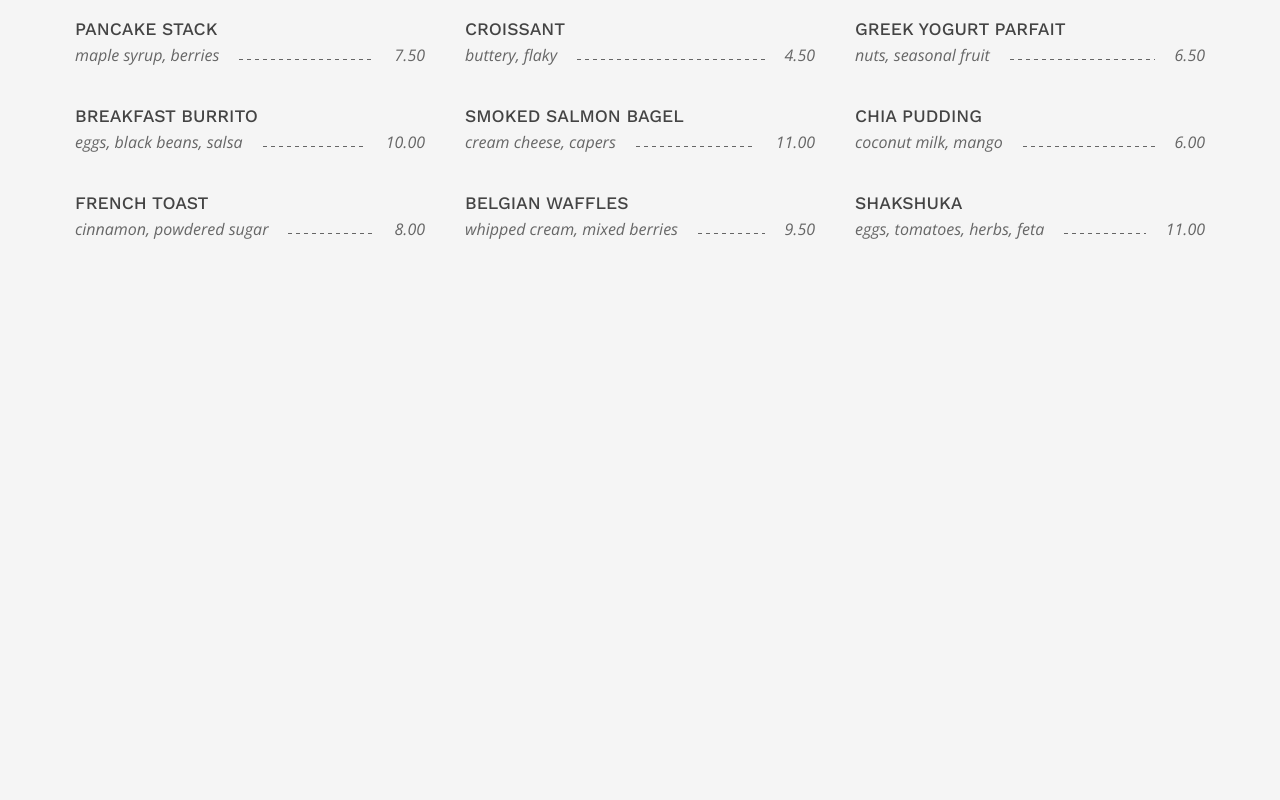
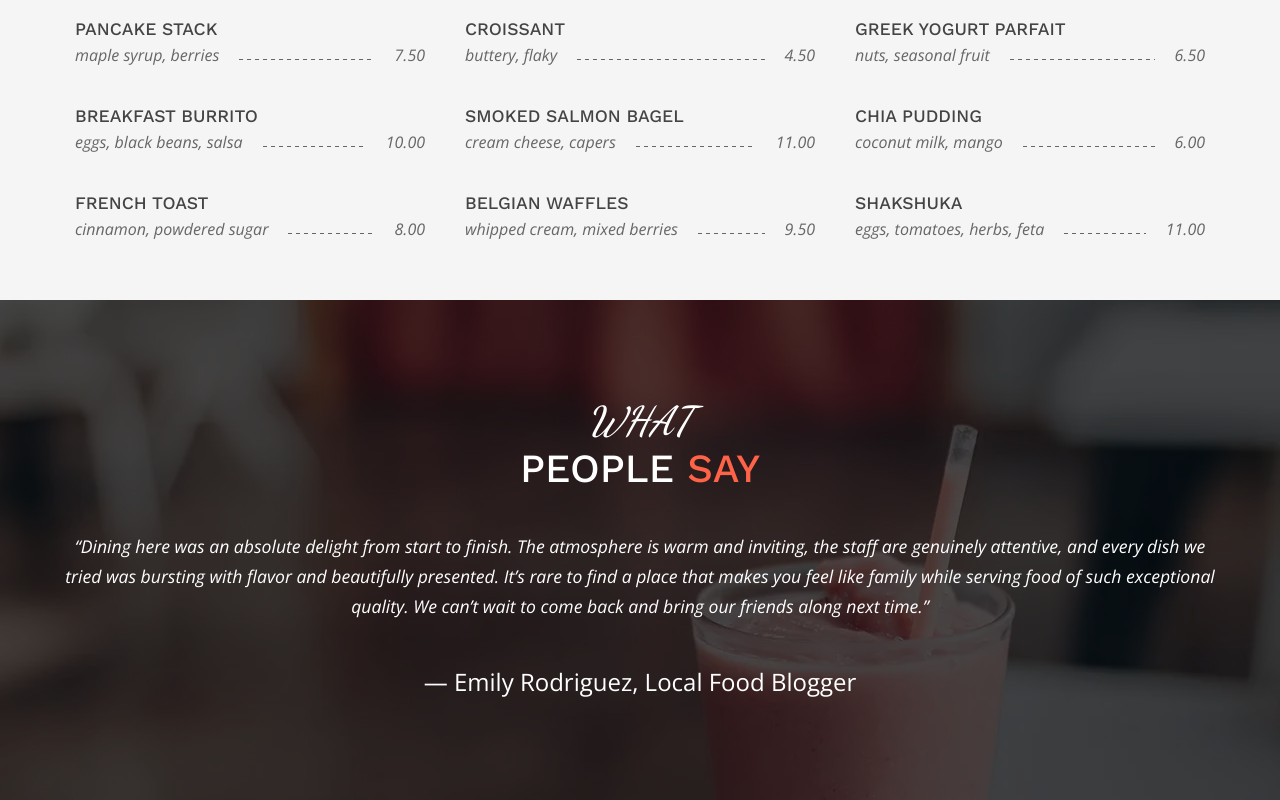
Before and after one commit to aymanbuilds/AymanDish, a plain HTML site: page index.html in a window 1280 px wide. Shown: the part 1325-2125 px from the top of the page. Before the commit the page ends 1625 px from the top, so only its background shows below. Drawn offline with nearby package versions, Linux system fonts and the light colour scheme.

Commit message:
Added Testimonials section in index.html

```diff
--- a/assets/styles/style.css
+++ b/assets/styles/style.css
@@ -1,5 +1,5 @@
 @import url('https://fonts.googleapis.com/css2?family=Open+Sans:ital,wght@0,300..800;1,300..800&family=Work+Sans:ital,wght@0,100..900;1,100..900&display=swap');
-@import url('https://fonts.googleapis.com/css2?family=Great+Vibes&display=swap');
+@import url('https://fonts.googleapis.com/css2?family=Dancing+Script:wght@400..700&display=swap');
 
 :root {
     --small-padding: 20px;
@@ -7,7 +7,7 @@
     --btn-padding: 12px 24px;
     --title-font: "Work Sans", sans-serif;
     --text-font: "Open Sans", sans-serif;
-    --vibes-font: "Great Vibes", cursive;
+    --vibes-font: "Dancing Script", cursive;
     --section-max-width: 1250px;
 }
 
@@ -17,7 +17,7 @@
     box-sizing: border-box;
 }
 
-html{
+html {
     scroll-behavior: smooth;
 }
 
@@ -425,14 +425,55 @@ section {
 .menu-grid article .row .dots {
     flex: 1;
     height: 1px;
-    background: repeating-linear-gradient(
-        to right,
-        #666 0px,
-        #666 4px,
-        transparent 4px,
-        transparent 8px
-    );
+    background: repeating-linear-gradient(to right,
+            #666 0px,
+            #666 4px,
+            transparent 4px,
+            transparent 8px);
     margin-top: 15px;
+}
+
+#what-people-say {
+    background-image: url('../images/fresh-fruit-smoothie-cafe.webp');
+    background-size: cover;
+    min-height: 500px;
+    padding: 0;
+    display: flex;
+    flex-direction: column;
+}
+
+.layered-informative .inner {
+    width: 100%;
+    flex: 1;
+    background-color: rgba(0, 0, 0, 0.7);
+    padding: var(--large-padding);
+    display: flex;
+    flex-direction: column;
+    align-items: center;
+    justify-content: center;
+    gap: 40px;
+}
+
+.layered-informative .inner h2 {
+    color: white;
+}
+
+.italic {
+    font-style: italic;
+    font-family: var(--vibes-font);
+}
+
+.layered-informative .inner p {
+    color: white;
+    text-align: center;
+}
+
+.layered-informative .inner .text{
+    font-style: italic;
+}
+
+.layered-informative .inner .person{
+    font-size: 1.5rem;
 }
 
 @media (max-width: 1200px) {
@@ -511,7 +552,7 @@ section {
         height: 100px;
     }
 
-    .menu-grid{
+    .menu-grid {
         grid-template-columns: 1fr;
     }
 }
--- a/index.html
+++ b/index.html
@@ -235,6 +235,28 @@
                 </article>
             </div>
         </section>
+
+        <section id="what-people-say" class="layered-informative">
+            <div class="inner">
+                <header>
+                    <h2>
+                        <span class="italic">what</span>
+                        <div><span>People</span> <span class="title">Say</span></div>
+                    </h2>
+                </header>
+                <p class="text">
+                    “Dining here was an absolute delight from start to finish. The atmosphere is warm and inviting, the
+                    staff
+                    are genuinely attentive, and every dish we tried was bursting with flavor and beautifully presented.
+                    It’s rare to find a place that makes you feel like family while serving food of such exceptional
+                    quality.
+                    We can’t wait to come back and bring our friends along next time.”
+                </p>
+                <p class="person">
+                    — Emily Rodriguez, Local Food Blogger
+                </p>
+            </div>
+        </section>
     </main>
 
     <!-- Scripts -->
```
Also changed, not shown: assets/images/fresh-fruit-smoothie-cafe.webp (added).
